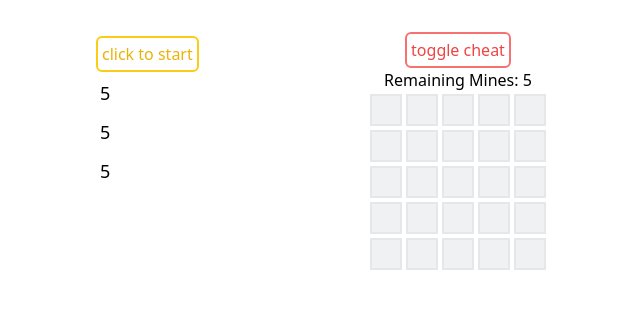
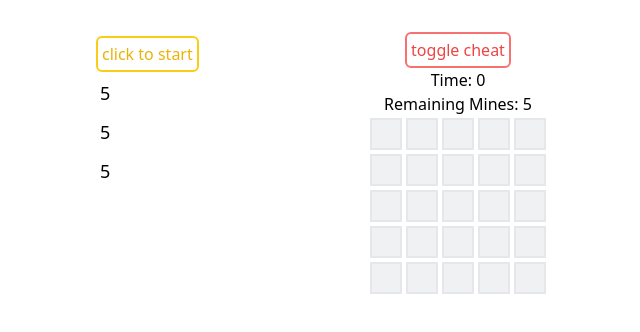
Before and after one commit to OceanPresentChao/Vue-MineSweeper, a Vue app: page / in a window 1280 px wide. Both pictures are taken after a click on the button "click to start". Shown: the top 332 px of the page, without its empty margins (320-960 px from the left). Built offline with nearby package versions, Linux system fonts and the light colour scheme.

Commit message:
:sparkles: feat: timer

```diff
--- a/src/components/Game.vue
+++ b/src/components/Game.vue
@@ -22,6 +22,9 @@
                     <button @click="Game?.toggleCheat" :disabled="Game.status !== GameStatus.RUNNING"
                         class="border-red-400 text-red-500 border-2 p-1 rounded-md">toggle cheat</button>
                     <p>
+                        Time: {{ time }}
+                    </p>
+                    <p>
                         Remaining Mines: {{ Game.remaining }}
                     </p>
                 </div>
@@ -32,6 +35,12 @@
                             @rclick="Game?.setFlag(block)" @contextmenu.prevent="void">
                         </MineBlock>
                     </div>
+                </div>
+                <div v-if="false">
+                    <p>
+                        Your Records in <br />
+                        Game(width:{{ options.width }},height:{{ options.height }},mine:{{ options.mine }}):
+                    </p>
                 </div>
             </template>
         </div>
@@ -53,6 +62,24 @@ let options = ref<InputOptions>({
     height: 5,
     mine: 5
 })
+
+const time = ref(0)
+let timer: number = -1
+
+
+watchEffect(() => {
+    if (Game.value) {
+        if (Game.value.status === GameStatus.RUNNING) {
+            time.value = 0
+            timer = setInterval(() => {
+                time.value++
+            }, 1000)
+        } else {
+            clearInterval(timer)
+        }
+    }
+})
+
 function createGame() {
     if (options.value.mine >= options.value.height * options.value.width) {
         options.value.mine = options.value.height * options.value.width - 1
--- a/src/utils/GameController.ts
+++ b/src/utils/GameController.ts
@@ -35,6 +35,7 @@ export class GameController {
     blocks: Array<Array<GameBlock>>
     isCheat: boolean
     isFirstClick: boolean
+
     constructor(options?: GameOptions) {
         let option: Required<GameOptions> = Object.assign.call(defaultConfig, options || {})
         this.status = GameStatus.STOP
@@ -44,6 +45,7 @@ export class GameController {
         this.remaining = option.mine
         this.isCheat = false
         this.isFirstClick = true
+
         this.blocks = new Array()
         this.initGame()
     }
@@ -75,6 +77,7 @@ export class GameController {
         if (this.isFirstClick && this.status === GameStatus.STOP) {
             this.isFirstClick = false
             this.status = GameStatus.RUNNING
+
             this.generateMines(block)
         }
         if (this.status !== GameStatus.RUNNING) {
--- a/tsconfig.json
+++ b/tsconfig.json
@@ -11,7 +11,8 @@
     "noUnusedParameters": false,
     "baseUrl": ".",
     "lib": [
-      "es2019"
+      "es2019",
+      "DOM"
     ],
     "paths": {
       "@/*": [
```
